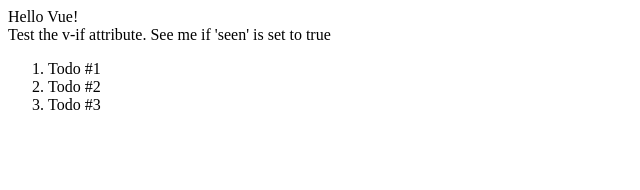
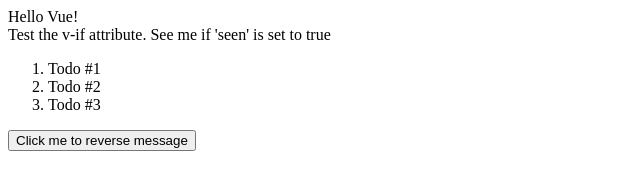
Before and after one commit to tsai810417/Practice_Vue, a plain HTML site: page index.html in a window 1280 px wide. Shown: the whole page, without its empty margins (0-640 px from the left). Drawn offline with nearby package versions, Linux system fonts and the light colour scheme.

Commit message:
create a button using v-on attr then invoke method when clicked

```diff
--- a/index.html
+++ b/index.html
@@ -15,6 +15,7 @@
           {{ todo.text }}
         </li>
       </ol>
+      <button v-on:click='reverseMessage'>Click me to reverse message</button>
     </div>
     <script src="index.js"></script>
   </body>
--- a/index.js
+++ b/index.js
@@ -8,7 +8,14 @@
       { text: 'Todo #2' },
       { text: 'Todo #3' }
     ],
+    userInput: 'Set to blank'
   },
+  // the methods that can be invoked by event listeners
+  methods: {
+    reverseMessage: function(){
+      this.message = this.message.split('').reverse().join('')
+    }
+  }
 });
 
 
```
